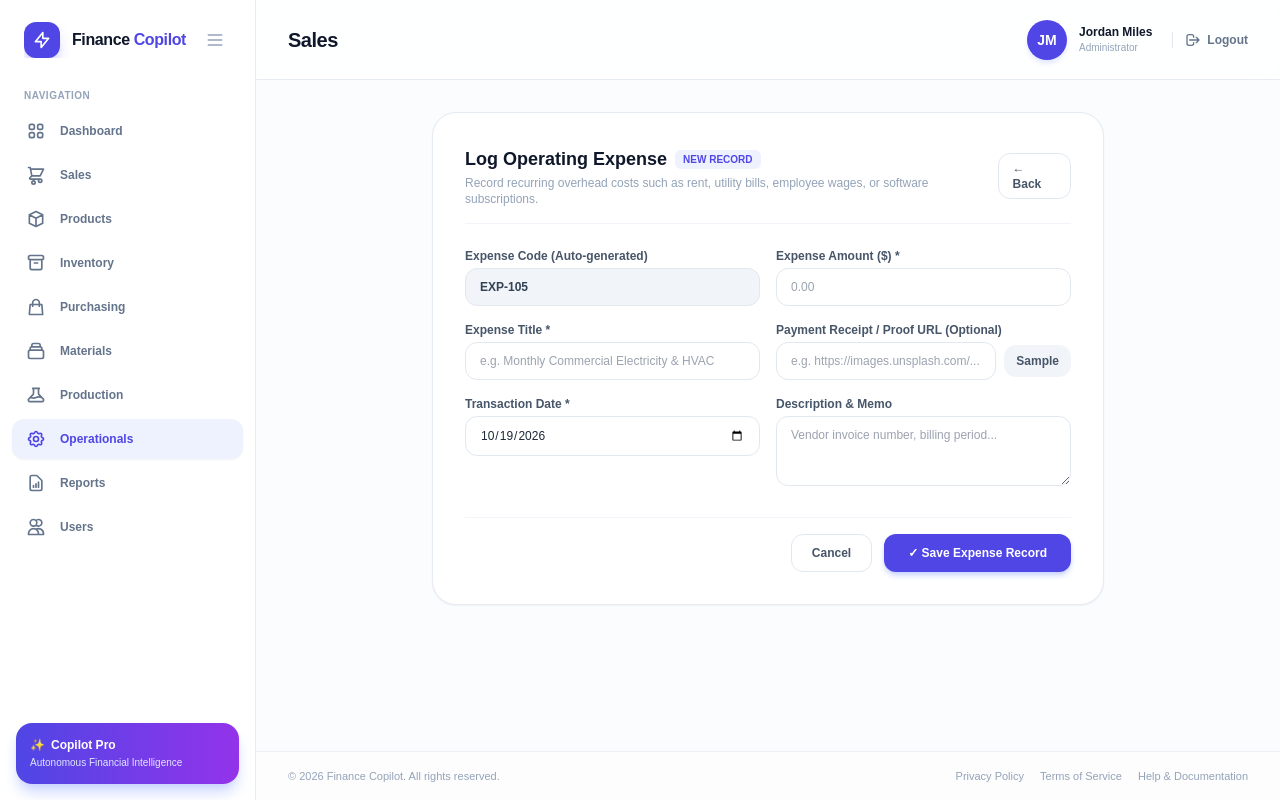
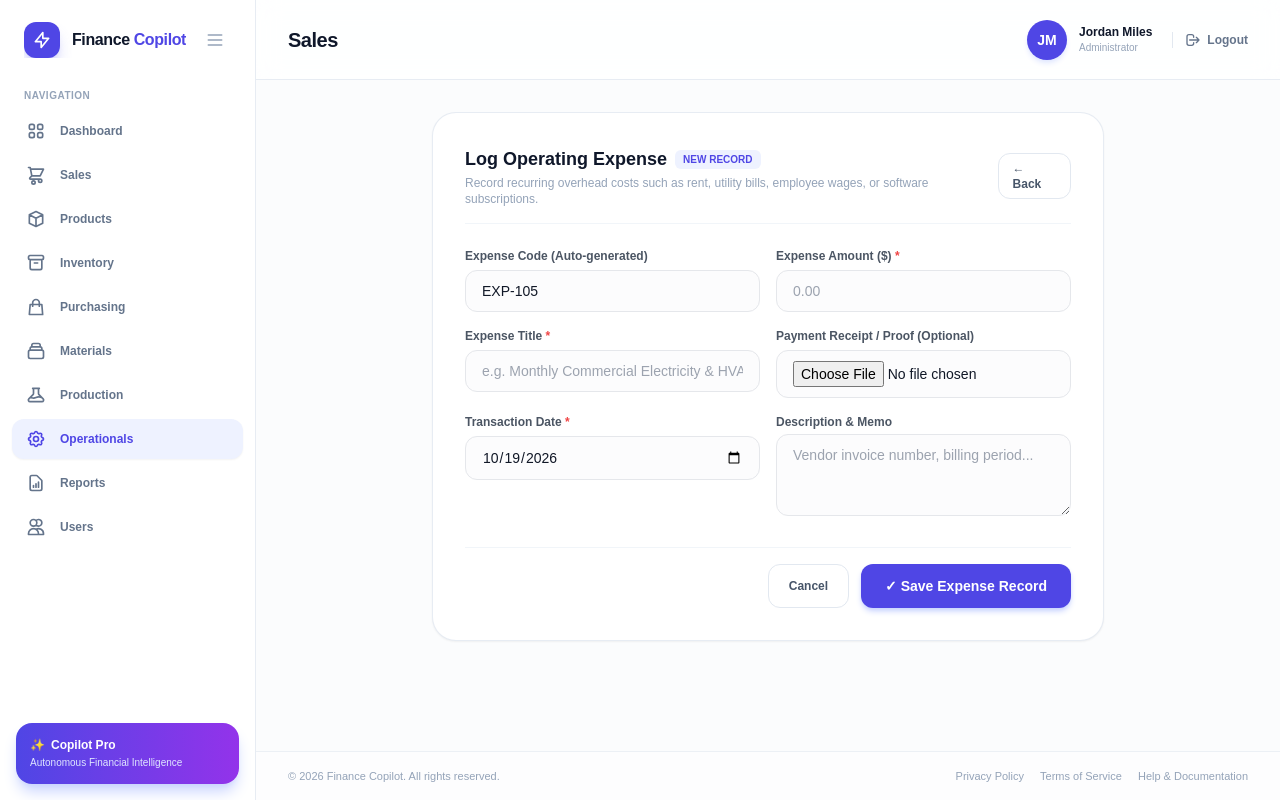
Before and after one commit to stpndrs/ficco-vue, a Vue app: page /operationals/create in a window 1280 px wide. Built offline with nearby package versions, Linux system fonts and the light colour scheme; no server answers; sample sign-in values are in the browser's storage; the HTML template or start-up script is replaced by a standard one.

Commit message:
feat: enhance OperationalCreateView and OperationalEditView with improved validation, error handling, and file upload features; update OperationalsListView for pagination and image preview functionality

```diff
--- a/src/views/operationals/OperationalCreateView.vue
+++ b/src/views/operationals/OperationalCreateView.vue
@@ -3,44 +3,70 @@ import { ref } from 'vue'
 import { useRouter } from 'vue-router'
 import axios from 'axios'
 
+import BaseInput from '@/components/common/BaseInput.vue'
+import BaseButton from '@/components/common/BaseButton.vue'
+
 const router = useRouter()
 const isSubmitting = ref(false)
+const errorMessage = ref('')
+const validationErrors = ref({})
+const imagePreview = ref('')
 
 const form = ref({
     code: 'EXP-105',
     title: '',
     amount: '',
-    transactionDate: new Date().toISOString().split('T')[0],
-    paymentProof: '',
+    date: new Date().toISOString().split('T')[0],
+    paymentProof: null,
     notes: ''
 })
 
+const handleFileChange = (event) => {
+    const file = event.target.files[0]
+    if (file) {
+        form.value.paymentProof = file
+        imagePreview.value = URL.createObjectURL(file)
+    }
+}
+
 const handleSave = async () => {
+    errorMessage.value = ''
+    validationErrors.value = {}
+
     if (!form.value.title || !form.value.amount) {
-        return alert('Judul pengeluaran dan jumlah (amount) wajib diisi!')
+        errorMessage.value = 'Judul pengeluaran dan jumlah (amount) wajib diisi!'
+        return
+    }
+
+    if (Number(form.value.amount) <= 0) {
+        errorMessage.value = 'Jumlah pengeluaran (amount) harus lebih besar dari 0!'
+        return
     }
 
     isSubmitting.value = true
     try {
         const token = localStorage.getItem('token')
-        const payload = {
-            code: form.value.code,
-            title: form.value.title,
-            amount: Number(form.value.amount),
-            transactionDate: form.value.transactionDate,
-            paymentProof: form.value.paymentProof || null,
-            notes: form.value.notes || null
+        const formData = new FormData()
+
+        formData.append('title', form.value.title)
+        formData.append('amount', Number(form.value.amount))
+        formData.append('date', form.value.date)
+        if (form.value.notes) formData.append('notes', form.value.notes)
+        if (form.value.paymentProof) formData.append('paymentProof', form.value.paymentProof)
+
+        const res = await axios.post(`${import.meta.env.VITE_APP_API_URL}/api/operationals`, formData, {
+            headers: {
+                Authorization: `Bearer ${token}`,
+                'Content-Type': 'multipart/form-data'
             }
-
-        const res = await axios.post(`${import.meta.env.VITE_APP_API_URL}/api/operationals`, payload, {
-            headers: { Authorization: `Bearer ${token}` }
         })
 
         if (res.data.status) {
             router.push('/operationals')
         }
     } catch (err) {
-        alert(err.response?.data?.message || 'Gagal menyimpan pengeluaran operasional')
+        errorMessage.value = err.response?.data?.message || 'Gagal menyimpan pengeluaran operasional'
+        validationErrors.value = err.response?.data?.errors || {}
     } finally {
         isSubmitting.value = false
     }
@@ -70,65 +96,62 @@ const handleSave = async () => {
                 </router-link>
             </div>
 
-            <!-- Form Grid -->
-            <div class="grid grid-cols-1 sm:grid-cols-2 gap-4">
-                <div>
-                    <label class="block text-xs font-semibold text-slate-600 mb-1">Expense Code (Auto-generated)</label>
-                    <input type="text" :value="form.code" disabled
-                        class="w-full px-3.5 py-2.5 bg-slate-100 border border-slate-200 rounded-xl text-xs font-bold text-slate-700" />
+            <!-- Alert Error Banner -->
+            <div v-if="errorMessage"
+                class="p-3.5 rounded-xl bg-red-50 text-red-600 text-xs font-medium border border-red-200 flex items-center justify-between">
+                <span>{{ errorMessage }}</span>
+                <button @click="errorMessage = ''"
+                    class="text-red-400 hover:text-red-600 font-bold ml-2">&times;</button>
             </div>
 
-                <div>
-                    <label class="block text-xs font-semibold text-slate-600 mb-1">Expense Amount ($) *</label>
-                    <input v-model="form.amount" type="number" step="0.01" placeholder="0.00"
-                        class="w-full px-3.5 py-2.5 border border-slate-200 rounded-xl text-xs outline-none focus:border-indigo-600" />
-                </div>
+            <!-- Form Grid -->
+            <form @submit.prevent="handleSave" class="space-y-6">
+                <div class="grid grid-cols-1 sm:grid-cols-2 gap-4">
+                    <BaseInput v-model="form.code" label="Expense Code (Auto-generated)" disabled />
 
-                <div>
-                    <label class="block text-xs font-semibold text-slate-600 mb-1">Expense Title *</label>
-                    <input v-model="form.title" type="text" placeholder="e.g. Monthly Commercial Electricity & HVAC"
-                        class="w-full px-3.5 py-2.5 border border-slate-200 rounded-xl text-xs outline-none focus:border-indigo-600" />
-                </div>
+                    <BaseInput v-model="form.amount" type="number" step="0.01" label="Expense Amount ($)"
+                        placeholder="0.00" :error="validationErrors.amount?.[0]" required />
 
-                <div>
-                    <label class="block text-xs font-semibold text-slate-600 mb-1">Payment Receipt / Proof URL
-                        (Optional)</label>
-                    <div class="flex items-center gap-2">
-                        <input v-model="form.paymentProof" type="text"
-                            placeholder="e.g. https://images.unsplash.com/..."
-                            class="w-full px-3.5 py-2.5 border border-slate-200 rounded-xl text-xs outline-none focus:border-indigo-600" />
-                        <button type="button"
-                            @click="form.paymentProof = 'https://images.unsplash.com/photo-1554224155-8d04cb21cd6c'"
-                            class="px-3 py-2 bg-slate-100 hover:bg-slate-200 text-slate-600 font-semibold text-xs rounded-xl shrink-0">
-                            Sample
-                        </button>
+                    <BaseInput v-model="form.title" label="Expense Title"
+                        placeholder="e.g. Monthly Commercial Electricity & HVAC" :error="validationErrors.title?.[0]"
+                        required />
+
+                    <!-- Upload Proof File -->
+                    <div class="space-y-2">
+                        <BaseInput type="file" label="Payment Receipt / Proof (Optional)" accept="image/*"
+                            @change="handleFileChange" :error="validationErrors.paymentProof?.[0]" />
+
+                        <div v-if="imagePreview" class="mt-2 flex items-center gap-3">
+                            <img :src="imagePreview" alt="Receipt Preview"
+                                class="w-16 h-16 object-cover rounded-xl border border-slate-200 shadow-sm" />
+                            <span class="text-[10px] text-slate-400">Pratinjau berkas nota</span>
                         </div>
                     </div>
 
-                <div>
-                    <label class="block text-xs font-semibold text-slate-600 mb-1">Transaction Date *</label>
-                    <input v-model="form.transactionDate" type="date"
-                        class="w-full px-3.5 py-2.5 border border-slate-200 rounded-xl text-xs outline-none focus:border-indigo-600" />
-                </div>
+                    <BaseInput v-model="form.date" type="date" label="Transaction Date"
+                        :error="validationErrors.date?.[0]" required />
 
-                <div>
-                    <label class="block text-xs font-semibold text-slate-600 mb-1">Description & Memo</label>
+                    <div class="space-y-1">
+                        <label class="block text-xs font-semibold text-gray-600">Description & Memo</label>
                         <textarea v-model="form.notes" rows="3" placeholder="Vendor invoice number, billing period..."
-                        class="w-full px-3.5 py-2.5 border border-slate-200 rounded-xl text-xs outline-none focus:border-indigo-600"></textarea>
+                            :class="['w-full px-4 py-2.5 text-sm rounded-xl border bg-gray-50/50 text-gray-900 transition duration-200 outline-none focus:bg-white', validationErrors.notes ? 'border-red-500 focus:ring-2 focus:ring-red-200' : 'border-gray-200 focus:border-indigo-600 focus:ring-2 focus:ring-indigo-100']"></textarea>
+                        <span v-if="validationErrors.notes?.[0]" class="text-xs text-red-500 font-medium">
+                            {{ validationErrors.notes[0] }}
+                        </span>
                     </div>
                 </div>
 
                 <!-- Action Buttons -->
                 <div class="flex justify-end gap-3 pt-4 border-t border-slate-100">
                     <router-link to="/operationals"
-                    class="px-5 py-2.5 border border-slate-200 text-slate-600 hover:bg-slate-50 font-semibold text-xs rounded-xl">
+                        class="px-5 py-2.5 border border-slate-200 text-slate-600 hover:bg-slate-50 font-semibold text-xs rounded-xl flex items-center">
                         Cancel
                     </router-link>
-                <button @click="handleSave" :disabled="isSubmitting"
-                    class="px-6 py-2.5 bg-indigo-600 hover:bg-indigo-700 text-white font-semibold text-xs rounded-xl shadow-md shadow-indigo-200 transition">
+                    <BaseButton type="submit" :loading="isSubmitting" class="!w-auto px-6">
                         ✓ Save Expense Record
-                </button>
+                    </BaseButton>
                 </div>
+            </form>
         </div>
     </div>
 </template>
--- a/src/views/operationals/OperationalEditView.vue
+++ b/src/views/operationals/OperationalEditView.vue
@@ -3,18 +3,27 @@ import { ref, onMounted } from 'vue'
 import { useRoute, useRouter } from 'vue-router'
 import axios from 'axios'
 
+import BaseInput from '@/components/common/BaseInput.vue'
+import BaseButton from '@/components/common/BaseButton.vue'
+
 const route = useRoute()
 const router = useRouter()
 
 const isSubmitting = ref(false)
+const errorMessage = ref('')
+const validationErrors = ref({})
+
+const existingImage = ref('')
+const imagePreview = ref('')
+
 const form = ref({
     id: '',
     code: 'EXP-101',
-    title: 'Store Commercial Power & HVAC Utilities',
-    amount: 320,
-    transactionDate: '2026-10-05',
-    paymentProof: 'https://images.unsplash.com/photo-1554224155-8d04cb21cd6c',
-    notes: 'September to October billing cycle for store & roastery.'
+    title: '',
+    amount: '',
+    date: '2026-10-05',
+    paymentProof: null,
+    notes: ''
 })
 
 const fetchExpense = async () => {
@@ -30,43 +39,70 @@ const fetchExpense = async () => {
                 code: e.code || `EXP-10${e.id}`,
                 title: e.title,
                 amount: e.amount,
-                transactionDate: e.transactionDate ? new Date(e.transactionDate).toISOString().split('T')[0] : '2026-10-05',
-                paymentProof: e.paymentProof || e.receiptUrl || '',
+                date: e.date ? new Date(e.date).toISOString().split('T')[0] : (e.transactionDate ? new Date(e.transactionDate).toISOString().split('T')[0] : '2026-10-05'),
+                paymentProof: null,
                 notes: e.notes || e.description || ''
+            }
+
+            if (e.paymentProof) {
+                existingImage.value = e.paymentProof.startsWith('http')
+                    ? e.paymentProof
+                    : `${import.meta.env.VITE_APP_API_URL}${e.paymentProof}`
             }
         }
     } catch (err) {
-        alert('Gagal mengambil data pengeluaran operasional')
+        errorMessage.value = err.response?.data?.message || 'Gagal mengambil data pengeluaran operasional'
     }
 }
 
 onMounted(fetchExpense)
 
+const handleFileChange = (event) => {
+    const file = event.target.files[0]
+    if (file) {
+        form.value.paymentProof = file
+        imagePreview.value = URL.createObjectURL(file)
+    }
+}
+
 const handleSaveChanges = async () => {
+    errorMessage.value = ''
+    validationErrors.value = {}
+
     if (!form.value.title || !form.value.amount) {
-        return alert('Judul pengeluaran dan jumlah (amount) wajib diisi!')
+        errorMessage.value = 'Judul pengeluaran dan jumlah (amount) wajib diisi!'
+        return
+    }
+
+    if (Number(form.value.amount) <= 0) {
+        errorMessage.value = 'Jumlah pengeluaran (amount) harus lebih besar dari 0!'
+        return
     }
 
     isSubmitting.value = true
     try {
         const token = localStorage.getItem('token')
-        const payload = {
-            title: form.value.title,
-            amount: Number(form.value.amount),
-            transactionDate: form.value.transactionDate,
-            paymentProof: form.value.paymentProof || null,
-            notes: form.value.notes || null
+        const formData = new FormData()
+
+        formData.append('title', form.value.title)
+        formData.append('amount', Number(form.value.amount))
+        formData.append('date', form.value.date)
+        if (form.value.notes) formData.append('notes', form.value.notes)
+        if (form.value.paymentProof) formData.append('paymentProof', form.value.paymentProof)
+
+        const res = await axios.put(`${import.meta.env.VITE_APP_API_URL}/api/operationals/${form.value.id}`, formData, {
+            headers: {
+                Authorization: `Bearer ${token}`,
+                'Content-Type': 'multipart/form-data'
             }
-
-        const res = await axios.put(`${import.meta.env.VITE_APP_API_URL}/api/operationals/${form.value.id}`, payload, {
-            headers: { Authorization: `Bearer ${token}` }
         })
 
         if (res.data.status) {
             router.push('/operationals')
         }
     } catch (err) {
-        alert(err.response?.data?.message || 'Gagal memperbarui pengeluaran operasional')
+        errorMessage.value = err.response?.data?.message || 'Gagal memperbarui pengeluaran operasional'
+        validationErrors.value = err.response?.data?.errors || {}
     } finally {
         isSubmitting.value = false
     }
@@ -96,73 +132,63 @@ const handleSaveChanges = async () => {
                 </router-link>
             </div>
 
-            <!-- Form Grid -->
-            <div class="grid grid-cols-1 sm:grid-cols-2 gap-4">
-                <div>
-                    <label class="block text-xs font-semibold text-slate-600 mb-1">Expense Code (Auto-generated /
-                        ReadOnly)</label>
-                    <input type="text" :value="form.code" disabled
-                        class="w-full px-3.5 py-2.5 bg-slate-100 border border-slate-200 rounded-xl text-xs font-bold text-slate-700" />
+            <!-- Alert Error Banner -->
+            <div v-if="errorMessage"
+                class="p-3.5 rounded-xl bg-red-50 text-red-600 text-xs font-medium border border-red-200 flex items-center justify-between">
+                <span>{{ errorMessage }}</span>
+                <button @click="errorMessage = ''"
+                    class="text-red-400 hover:text-red-600 font-bold ml-2">&times;</button>
             </div>
 
-                <div>
-                    <label class="block text-xs font-semibold text-slate-600 mb-1">Expense Amount ($) *</label>
-                    <input v-model="form.amount" type="number" step="0.01"
-                        class="w-full px-3.5 py-2.5 border border-slate-200 rounded-xl text-xs outline-none focus:border-indigo-600" />
-                </div>
+            <!-- Form Grid -->
+            <form @submit.prevent="handleSaveChanges" class="space-y-6">
+                <div class="grid grid-cols-1 sm:grid-cols-2 gap-4">
+                    <BaseInput v-model="form.code" label="Expense Code (ReadOnly)" disabled />
 
-                <div>
-                    <label class="block text-xs font-semibold text-slate-600 mb-1">Expense Title *</label>
-                    <input v-model="form.title" type="text"
-                        class="w-full px-3.5 py-2.5 border border-slate-200 rounded-xl text-xs outline-none focus:border-indigo-600" />
-                </div>
+                    <BaseInput v-model="form.amount" type="number" step="0.01" label="Expense Amount ($)"
+                        :error="validationErrors.amount?.[0]" required />
 
-                <div>
-                    <label class="block text-xs font-semibold text-slate-600 mb-1">Payment Receipt / Proof URL
-                        (Optional)</label>
-                    <div class="space-y-1.5">
-                        <div class="flex items-center gap-2">
-                            <input v-model="form.paymentProof" type="text"
-                                class="w-full px-3.5 py-2.5 border border-slate-200 rounded-xl text-xs outline-none focus:border-indigo-600" />
-                            <button type="button"
-                                @click="form.paymentProof = 'https://images.unsplash.com/photo-1554224155-8d04cb21cd6c'"
-                                class="px-3 py-2 bg-slate-100 hover:bg-slate-200 text-slate-600 font-semibold text-xs rounded-xl shrink-0">
-                                Sample
-                            </button>
-                        </div>
-                        <div v-if="form.paymentProof"
-                            class="flex justify-between items-center px-3 py-1 bg-slate-50 border border-slate-100 rounded-lg text-[10px]">
-                            <span class="text-slate-500 truncate max-w-[200px]">{{ form.paymentProof }}</span>
-                            <button type="button" @click="form.paymentProof = ''"
-                                class="text-red-500 font-bold hover:underline">Remove</button>
-                        </div>
+                    <BaseInput v-model="form.title" label="Expense Title" :error="validationErrors.title?.[0]"
+                        required />
+
+                    <!-- File Proof Input & Preview -->
+                    <div class="space-y-2">
+                        <BaseInput type="file" label="Payment Receipt / Proof (Optional)" accept="image/*"
+                            @change="handleFileChange" :error="validationErrors.paymentProof?.[0]" />
+
+                        <div v-if="imagePreview || existingImage" class="mt-2 flex items-center gap-3">
+                            <img :src="imagePreview || existingImage" alt="Receipt Preview"
+                                class="w-16 h-16 object-cover rounded-xl border border-slate-200 shadow-sm" />
+                            <span class="text-[10px] text-slate-400">
+                                {{ imagePreview ? 'Pratinjau berkas baru' : 'Berkas nota saat ini' }}
+                            </span>
                         </div>
                     </div>
 
-                <div>
-                    <label class="block text-xs font-semibold text-slate-600 mb-1">Transaction Date *</label>
-                    <input v-model="form.transactionDate" type="date"
-                        class="w-full px-3.5 py-2.5 border border-slate-200 rounded-xl text-xs outline-none focus:border-indigo-600" />
-                </div>
+                    <BaseInput v-model="form.date" type="date" label="Transaction Date"
+                        :error="validationErrors.date?.[0]" required />
 
-                <div>
-                    <label class="block text-xs font-semibold text-slate-600 mb-1">Description & Memo</label>
+                    <div class="space-y-1">
+                        <label class="block text-xs font-semibold text-gray-600">Description & Memo</label>
                         <textarea v-model="form.notes" rows="3"
-                        class="w-full px-3.5 py-2.5 border border-slate-200 rounded-xl text-xs outline-none focus:border-indigo-600"></textarea>
+                            :class="['w-full px-4 py-2.5 text-sm rounded-xl border bg-gray-50/50 text-gray-900 transition duration-200 outline-none focus:bg-white', validationErrors.notes ? 'border-red-500 focus:ring-2 focus:ring-red-200' : 'border-gray-200 focus:border-indigo-600 focus:ring-2 focus:ring-indigo-100']"></textarea>
+                        <span v-if="validationErrors.notes?.[0]" class="text-xs text-red-500 font-medium">
+                            {{ validationErrors.notes[0] }}
+                        </span>
                     </div>
                 </div>
 
                 <!-- Action Buttons -->
                 <div class="flex justify-end gap-3 pt-4 border-t border-slate-100">
                     <router-link to="/operationals"
-                    class="px-5 py-2.5 border border-slate-200 text-slate-600 hover:bg-slate-50 font-semibold text-xs rounded-xl">
+                        class="px-5 py-2.5 border border-slate-200 text-slate-600 hover:bg-slate-50 font-semibold text-xs rounded-xl flex items-center">
                         Cancel
                     </router-link>
-                <button @click="handleSaveChanges" :disabled="isSubmitting"
-                    class="px-6 py-2.5 bg-indigo-600 hover:bg-indigo-700 text-white font-semibold text-xs rounded-xl shadow-md shadow-indigo-200 transition">
+                    <BaseButton type="submit" :loading="isSubmitting" class="!w-auto px-6">
                         ✓ Save Changes
-                </button>
+                    </BaseButton>
                 </div>
+            </form>
         </div>
     </div>
 </template>
```
Also changed, not shown: src/views/operationals/OperationalsListView.vue (+113 -51 lines). Lines whose indentation alone changed are shown as unchanged.
